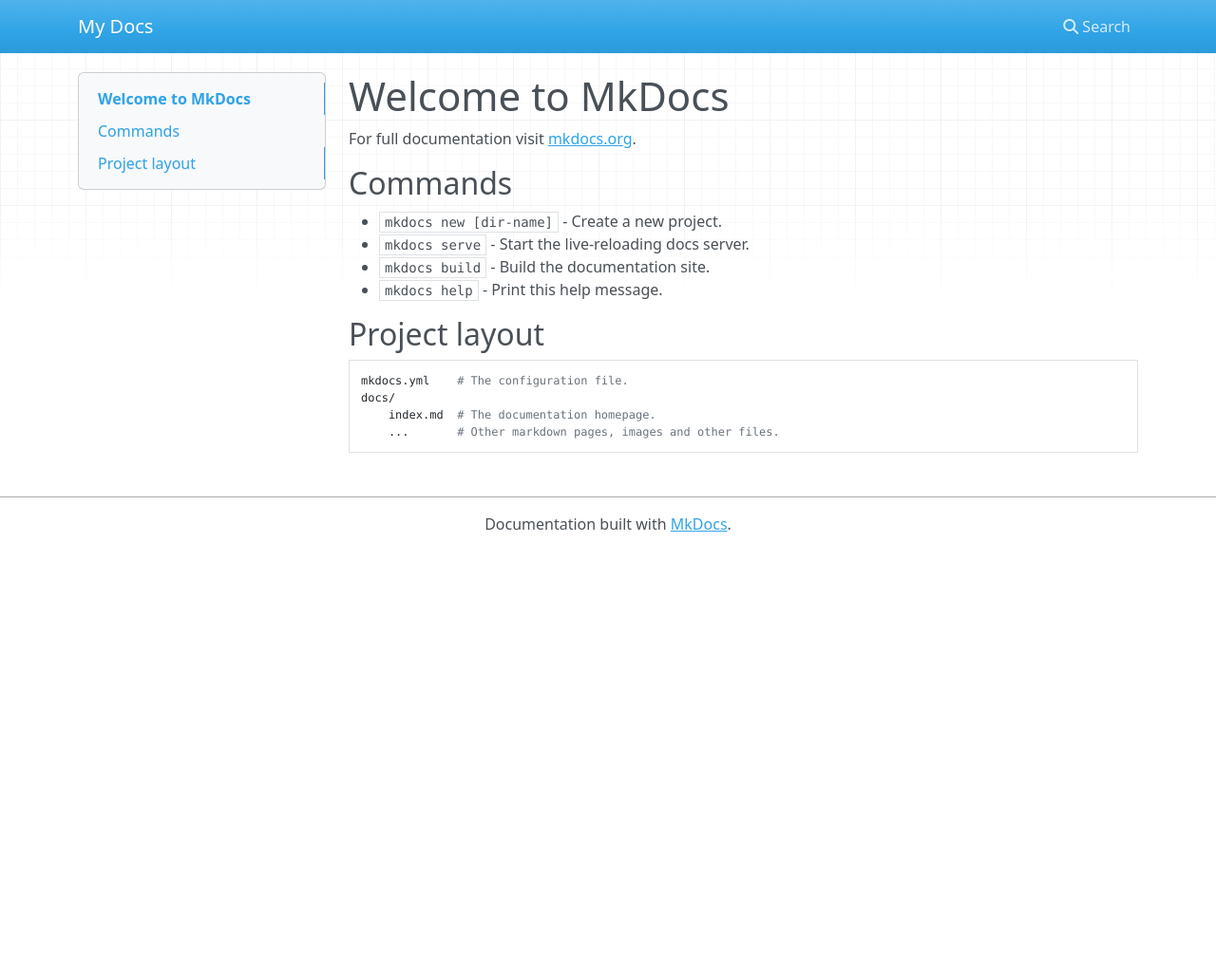
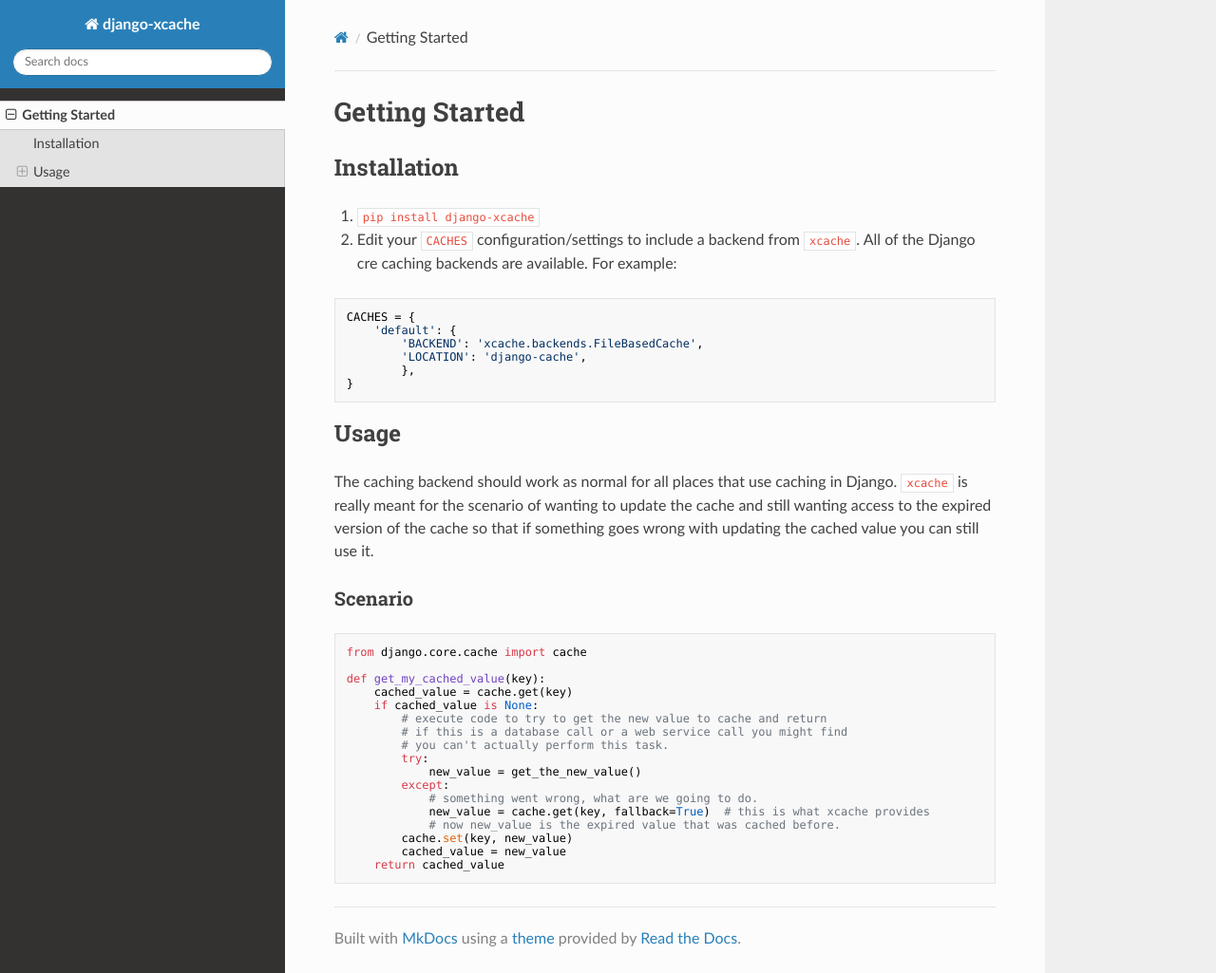
Before and after one commit to chadgh/django-xcache, an MkDocs documentation site: the page built from docs/index.md, in a window 1280 px wide and 1025 px high. Shown: the whole window at 95% size. Built offline with MkDocs 1.6.1, drawn with Linux system fonts in a browser that asks for light colours; nearby versions of some CDN libraries; old or Windows-style settings are respelled for this version of MkDocs.

Commit message:
Updates to documentation

````diff
--- a/docs/index.md
+++ b/docs/index.md
@@ -1,17 +1,46 @@
-# Welcome to MkDocs
+# Getting Started
 
-For full documentation visit [mkdocs.org](http://mkdocs.org).
+## Installation
 
-## Commands
+1. `pip install django-xcache`
+2. Edit your `CACHES` configuration/settings to include a backend from
+   `xcache`.  All of the Django cre caching backends are available. For
+   example:
 
-* `mkdocs new [dir-name]` - Create a new project.
-* `mkdocs serve` - Start the live-reloading docs server.
-* `mkdocs build` - Build the documentation site.
-* `mkdocs help` - Print this help message.
+```python
+CACHES = {
+	'default': {
+		'BACKEND': 'xcache.backends.FileBasedCache',
+		'LOCATION': 'django-cache',
+		},
+}
+```
 
-## Project layout
+## Usage
 
-    mkdocs.yml    # The configuration file.
-    docs/
-        index.md  # The documentation homepage.
-        ...       # Other markdown pages, images and other files.
+The caching backend should work as normal for all places that use caching in
+Django. `xcache` is really meant for the scenario of wanting to update the
+cache and still wanting access to the expired version of the cache so that if
+something goes wrong with updating the cached value you can still use it.
+
+### Scenario
+
+```python
+from django.core.cache import cache
+
+def get_my_cached_value(key):
+	cached_value = cache.get(key)
+	if cached_value is None:
+		# execute code to try to get the new value to cache and return
+		# if this is a database call or a web service call you might find
+		# you can't actually perform this task.
+		try:
+			new_value = get_the_new_value()
+		except:
+			# something went wrong, what are we going to do.
+			new_value = cache.get(key, fallback=True)  # this is what xcache provides
+			# now new_value is the expired value that was cached before.
+		cache.set(key, new_value)
+		cached_value = new_value
+	return cached_value
+```
--- a/mkdocs.yml
+++ b/mkdocs.yml
@@ -1 +1,5 @@
-site_name: My Docs
+site_name: django-xcache
+site_description: Django caching with backups.
+theme: readthedocs
+pages:
+    - ['index.md', 'Getting Started']
````
Also changed, not shown: README.rst.
